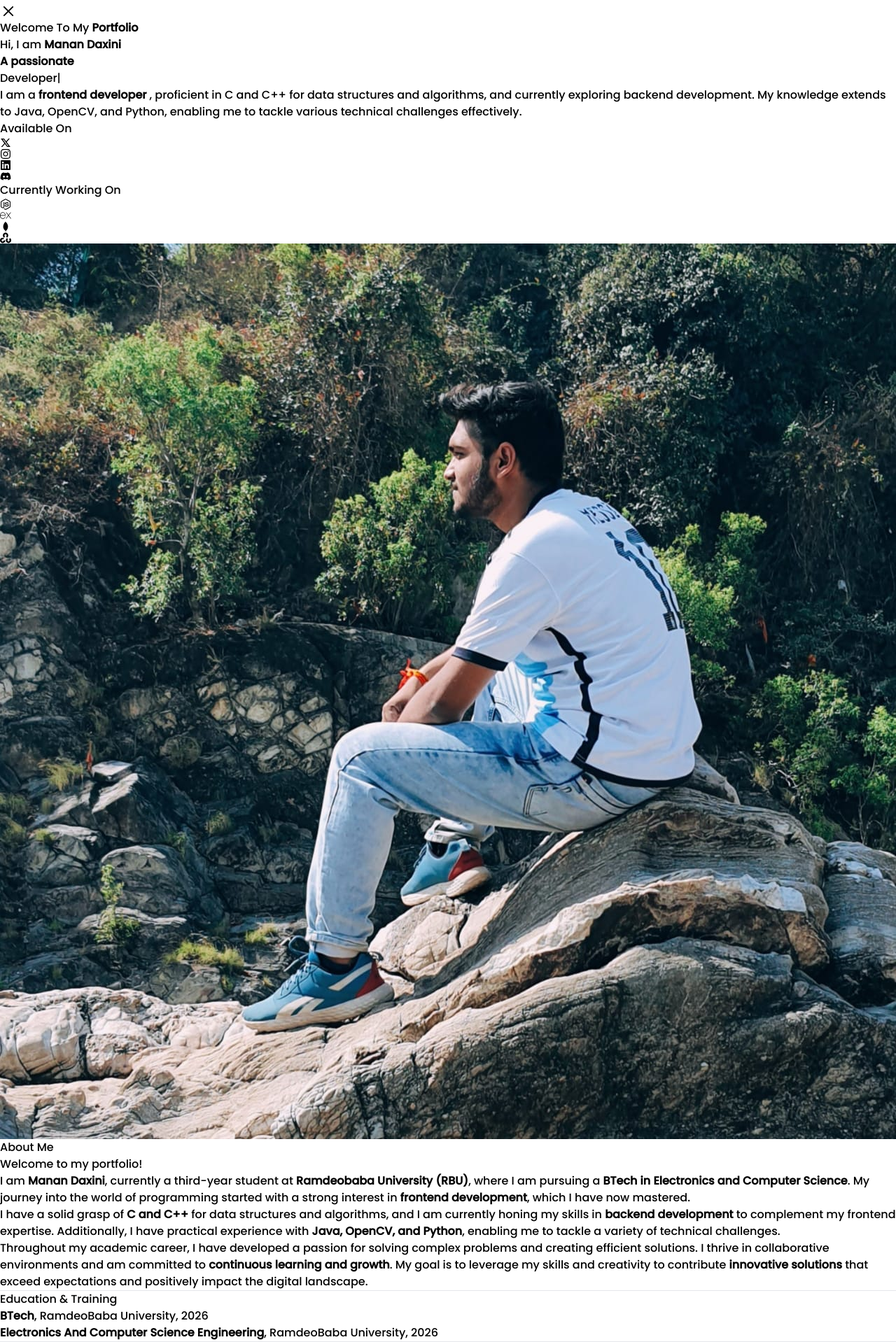
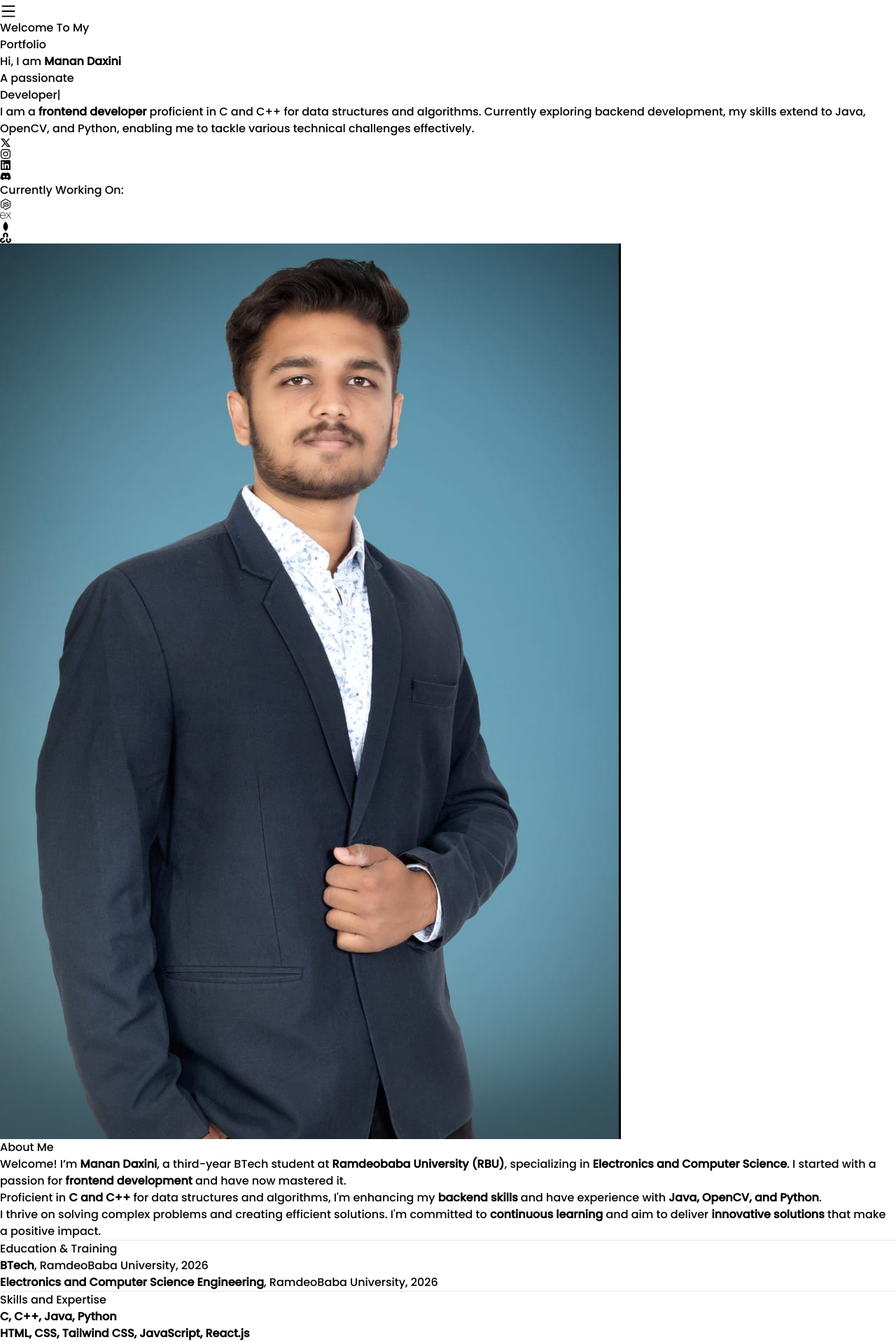
Before and after one commit to MANANDAXINI/portfolio, a React (Vite) app: page / in a window 1280 px wide. Shown: the part 1444-3362 px from the top of the page at 70% size. Built offline with nearby package versions, Linux system fonts and the light colour scheme.

Commit message:
not final

```diff
--- a/src/components/About.jsx
+++ b/src/components/About.jsx
@@ -4,14 +4,13 @@ function About() {
       <div>
         <h1 className="text-4xl font-bold text-blue-800 mb-5">About Me</h1>
         <p className="text-gray-800 leading-relaxed">
-          Welcome to my portfolio! <br />
-          I am <strong className="text-blue-600">Manan Daxini</strong>, currently a third-year student at <strong className="text-blue-600">Ramdeobaba University (RBU)</strong>, where I am pursuing a <strong className="text-blue-600">BTech in Electronics and Computer Science</strong>. My journey into the world of programming started with a strong interest in <strong className="text-blue-600">frontend development</strong>, which I have now mastered.
+          Welcome! I’m <strong className="text-blue-600">Manan Daxini</strong>, a third-year BTech student at <strong className="text-blue-600">Ramdeobaba University (RBU)</strong>, specializing in <strong className="text-blue-600">Electronics and Computer Science</strong>. I started with a passion for <strong className="text-blue-600">frontend development</strong> and have now mastered it.
         </p>
         <p className="text-gray-800 leading-relaxed pt-3">
-          I have a solid grasp of <strong className="text-red-600">C and C++</strong> for data structures and algorithms, and I am currently honing my skills in <strong className="text-green-600">backend development</strong> to complement my frontend expertise. Additionally, I have practical experience with <strong className="text-purple-600">Java, OpenCV, and Python</strong>, enabling me to tackle a variety of technical challenges.
+          Proficient in <strong className="text-red-600">C and C++</strong> for data structures and algorithms, I'm enhancing my <strong className="text-green-600">backend skills</strong> and have experience with <strong className="text-purple-600">Java, OpenCV, and Python</strong>.
         </p>
         <p className="text-gray-800 leading-relaxed pt-3">
-          Throughout my academic career, I have developed a passion for solving complex problems and creating efficient solutions. I thrive in collaborative environments and am committed to <strong className="text-teal-600">continuous learning and growth</strong>. My goal is to leverage my skills and creativity to contribute <strong className="text-orange-600">innovative solutions</strong> that exceed expectations and positively impact the digital landscape.
+          I thrive on solving complex problems and creating efficient solutions. I'm committed to <strong className="text-teal-600">continuous learning</strong> and aim to deliver <strong className="text-orange-600">innovative solutions</strong> that make a positive impact.
         </p>
 
         <hr className="my-6 border-t-2 border-black" />
@@ -20,7 +19,7 @@ function About() {
           <h1 className="text-blue-800 font-semibold mb-2">Education & Training</h1>
           <ul className="list-disc list-inside ml-4 text-gray-800">
             <li><strong className="text-blue-600">BTech</strong>, RamdeoBaba University, 2026</li>
-            <li><strong className="text-blue-600">Electronics And Computer Science Engineering</strong>, RamdeoBaba University, 2026</li>
+            <li><strong className="text-blue-600">Electronics and Computer Science Engineering</strong>, RamdeoBaba University, 2026</li>
           </ul>
         </div>
 
@@ -29,11 +28,10 @@ function About() {
         <div className="mb-8">
           <h1 className="text-blue-800 font-semibold mb-2">Skills and Expertise</h1>
           <ul className="list-disc list-inside ml-4 text-gray-800">
-            <li><strong className="text-red-600">Proficient in C, C++, JAVA, PYTHON</strong></li>
-            <li><strong className="text-green-600">Experienced with HTML, CSS, TAILWIND CSS, JAVASCRIPT, REACT-JS</strong></li>
-            <li><strong className="text-purple-600">Strong grasp of OPEN CV, FIGMA</strong></li>
-            <li>Excellent problem-solving skills</li>
-            <li>Strong communication skills</li>
+            <li><strong className="text-red-600">C, C++, Java, Python</strong></li>
+            <li><strong className="text-green-600">HTML, CSS, Tailwind CSS, JavaScript, React.js</strong></li>
+            <li><strong className="text-purple-600">OpenCV, Figma</strong></li>
+            <li>Problem-solving and communication</li>
           </ul>
         </div>
 
@@ -42,7 +40,7 @@ function About() {
         <div className="mb-8">
           <h1 className="text-blue-800 font-semibold mb-2">Professional Experience</h1>
           <ul className="list-disc list-inside ml-4 text-gray-800">
-            <li>Worked on various projects (provide specific examples or case studies).</li>
+            <li>Various projects (details pending).</li>
             <li>Internship at (Company Name).</li>
             <li>Developed (specific skills or products).</li>
           </ul>
@@ -53,7 +51,7 @@ function About() {
         <div className="mb-8">
           <h1 className="text-blue-800 font-semibold mb-2">Mission Statement</h1>
           <p className="text-gray-800 leading-relaxed">
-            My mission is to leverage my technical skills and creative mindset to build impactful solutions that contribute to the digital landscape. I am dedicated to continuous learning and strive to exceed expectations through innovative problem-solving and a collaborative approach to development.
+            My mission is to leverage my technical skills to create impactful solutions, continuously learn, and exceed expectations through innovative problem-solving and collaboration.
           </p>
         </div>
       </div>
--- a/src/components/Home.jsx
+++ b/src/components/Home.jsx
@@ -4,70 +4,89 @@ import { FaNodeJs } from "react-icons/fa";
 import { SiExpress, SiOpencv } from "react-icons/si";
 import { DiMongodb } from "react-icons/di";
 import { ReactTyped } from "react-typed";
+import profileImage from "../../public/profile.jpg"; // Assuming profile.jpg is in the public directory
 
 function Home() {
   return (
-    <div name="Home" className="max-w-screen-2xl container mx-auto px-4 md:px-20 my-20">
-      <div className="flex flex-col md:flex-row">
+    <div className="max-w-screen-2xl container mx-auto px-4 md:px-20 my-20">
+      <div className="flex flex-col md:flex-row items-center">
+        {/* Left Side */}
         <div className="md:w-1/2 md:mt-24 mt-12 md:order-1 order-2">
-         <span>
-            Welcome To My <strong>Portfolio</strong>
-         </span>
-          <div className="flex items-center">
-            <h1 className="text-4xl font-bold text-gray-800 pt-3 mt-3">Hi, I am <strong>Manan Daxini</strong></h1>
+          <span className="text-lg text-gray-600">Welcome To My</span>
+          <h1 className="text-4xl md:text-5xl font-bold text-gray-800 mt-2">
+            Portfolio
+          </h1>
+          <div className="flex items-center mt-4">
+            <h2 className="text-3xl md:text-4xl text-gray-800">
+              Hi, I am <strong>Manan Daxini</strong>
+            </h2>
           </div>
-          <div className="flex text-2xl md:text-4xl">
-            <h1 className="text-gray-800"> <strong>A passionate</strong></h1>{" "}
+          <div className="flex text-xl md:text-2xl text-gray-800 mt-2">
+            <h2 className="font-semibold">A passionate</h2>{" "}
             <ReactTyped
-              className="text-red-700 font-bold px-1"
+              className="text-red-700 font-bold ml-1"
               strings={["Developer", "Programmer", "Coder"]}
               typeSpeed={50}
               backSpeed={60}
               loop={true}
             />
           </div>
-          <p className="text-gray-800 text-lg mt-3 pt-3">
-            I am a <strong>frontend developer</strong> , proficient in C and C++ for data structures and algorithms, and currently exploring backend development. My knowledge extends to Java, OpenCV, and Python, enabling me to tackle various technical challenges effectively.
+          <p className="text-gray-700 text-lg mt-4">
+            I am a <strong>frontend developer</strong> proficient in C and C++
+            for data structures and algorithms. Currently exploring backend
+            development, my skills extend to Java, OpenCV, and Python, enabling
+            me to tackle various technical challenges effectively.
           </p>
-          <div className="flex space-x-5 py-6 mt-5">
-            <div>
-              <h3 className="text-xl font-bold text-gray-700">Available On</h3>
-              <ul className="flex space-x-5 py-1">
-                <li>
-                  <a href="https://twitter.com/daxini_manan?t=5mZELgT5f1VKEDT74XvzrA&s=08" target="_blank">
-                    <RiTwitterXLine className="text-2xl cursor-pointer hover:scale-110 hover:text-3xl duration-200" />
-                  </a>
-                </li>
-                <li>
-                  <a href="https://www.instagram.com/manan_daxini25/?hl=en" target="_blank">
-                    <FaInstagram className="text-2xl cursor-pointer hover:scale-110 hover:text-3xl duration-200" />
-                  </a>
-                </li>
-                <li>
-                  <a href="https://www.linkedin.com/in/manan-daxini-180b69247/" target="_blank">
-                    <FaLinkedin className="text-2xl cursor-pointer hover:scale-110 hover:text-3xl duration-200" />
-                  </a>
-                </li>
-                <li>
-                  <a href="https://discord.com/channels/@me" target="_blank">
-                    <FaDiscord className="text-2xl cursor-pointer hover:scale-110 hover:text-3xl duration-200" />
-                  </a>
-                </li>
-              </ul>
-            </div>
-            <div>
-              <h3 className="text-xl font-bold  mx-4 text-gray-700">Currently Working On</h3>
-              <div className="flex space-x-5 mx-4 py-1">
-                <FaNodeJs className="text-2xl hover:scale-110 hover:text-3xl duration-200 rounded-full border-[2px]" />
-                <SiExpress className="text-2xl hover:scale-110 duration-200 hover:text-3xl rounded-full border-[2px]" />
-                <DiMongodb className="text-2xl hover:scale-110 duration-200 hover:text-3xl rounded-full border-[2px]" />
-                <SiOpencv className="text-2xl hover:scale-110 duration-200 hover:text-3xl rounded-full border-[2px]" />
-              </div>
-            </div>
+          {/* Social Icons */}
+          <div className="flex space-x-6 mt-6">
+            <a
+              href="https://twitter.com/daxini_manan?t=5mZELgT5f1VKEDT74XvzrA&s=08"
+              target="_blank"
+              rel="noopener noreferrer"
+            >
+              <RiTwitterXLine className="text-4xl text-gray-600 hover:text-blue-500 transition duration-200 cursor-pointer" />
+            </a>
+            <a
+              href="https://www.instagram.com/manan_daxini25/?hl=en"
+              target="_blank"
+              rel="noopener noreferrer"
+            >
+              <FaInstagram className="text-4xl text-gray-600 hover:text-blue-500 transition duration-200 cursor-pointer" />
+            </a>
+            <a
+              href="https://www.linkedin.com/in/manan-daxini-180b69247/"
+              target="_blank"
+              rel="noopener noreferrer"
+            >
+              <FaLinkedin className="text-4xl text-gray-600 hover:text-blue-500 transition duration-200 cursor-pointer" />
+            </a>
+            <a
+              href="https://discord.com/channels/@me"
+              target="_blank"
+              rel="noopener noreferrer"
+            >
+              <FaDiscord className="text-4xl text-gray-600 hover:text-blue-500 transition duration-200 cursor-pointer" />
+            </a>
+          </div>
+          {/* Technologies */}
+          <div className="flex items-center space-x-4 mt-6">
+            <h3 className="text-xl md:text-2xl font-semibold text-gray-700">
+              Currently Working On:
+            </h3>
+            <FaNodeJs className="text-4xl text-gray-600 hover:text-blue-500 transition duration-200 cursor-pointer" />
+            <SiExpress className="text-4xl text-gray-600 hover:text-blue-500 transition duration-200 cursor-pointer" />
+            <DiMongodb className="text-4xl text-gray-600 hover:text-blue-500 transition duration-200 cursor-pointer" />
+            <SiOpencv className="text-4xl text-gray-600 hover:text-blue-500 transition duration-200 cursor-pointer" />
           </div>
         </div>
-        <div className="md:w-1/2 md:ml-52 md:mt-20 mt-8 order-1">
-          <img src="manan.jpg" className="rounded-full w-[470px] h-[460px]" alt="Manan Daxini" />
+
+        {/* Right Side */}
+        <div className="md:w-1/2 md:mt-0 mt-8 order-1 flex justify-center">
+          <img
+            src={profileImage}
+            className="rounded-full w-[450px] h-[450px] md:w-[450px] md:h-[450px] pt-7  object-fill"
+            alt="Manan Daxini"
+          />
         </div>
       </div>
     </div>
--- a/src/components/Navbar.jsx
+++ b/src/components/Navbar.jsx
@@ -6,6 +6,7 @@ import { Link } from "react-scroll";
 
 const Navbar = () => {
   const [menu, setMenu] = useState(false);
+  const [activeLink, setActiveLink] = useState("Home"); // State to track active link
   const navItems = [
     { id: 1, text: "Home" },
     { id: 2, text: "About" },
@@ -14,61 +15,69 @@ const Navbar = () => {
     { id: 5, text: "Contact" },
   ];
 
+  const handleSetActiveLink = (text) => {
+    setActiveLink(text);
+    setMenu(false); // Close menu on mobile after clicking a link
+  };
+
   return (
-        <>
     <div className="max-w-screen-2xl container mx-auto px-4 md:px-20 shadow-md fixed left-0 right-0 top-0 z-50 bg-white">
       <div className="flex justify-between h-16 items-center">
-                    <div className="flex space-x-2">
-                        <img src={photo2} className="h-16 w-16 rounded-full" alt="Profile" />
+        <div className="flex space-x-2 items-center">
+          <img src={photo2} className="h-12 w-12 rounded-full object-cover" alt="Profile" />
+          <div>
             <h1 className="font-semibold text-xl cursor-pointer">
               Manan
-                            <p className="text-sm">Web Developer</p>
             </h1>
+            <p className="text-sm text-gray-600">Web Developer</p>
           </div>
-                    {/* desktop */}
-                    <div>
-                        <ul className="hidden md:flex space-x-8">
+        </div>
+        {/* Desktop Menu */}
+        <ul className="hidden md:flex space-x-8 items-center">
           {navItems.map(({ id, text }) => (
-                                <li className="hover:scale-105 duration-200 cursor-pointer" key={id}>
-
+            <li
+              key={id}
+              className="relative cursor-pointer"
+            >
               <Link
                 to={text}
                 smooth={true}
                 duration={500}
                 offset={-70}
-                    activeClass="active"
+                activeClass={text === "Contact" ? "text-blue-500 font-semibold" : activeLink === text ? "text-blue-500 font-semibold" : "text-gray-600 font-semibold"}
+                className={`pb-1 transition duration-300 hover:text-blue-500 hover:scale-105 ${activeLink === text && "text-blue-500 font-semibold"}`}
+                onClick={() => handleSetActiveLink(text)}
               >
                 {text}
               </Link>
-
-
-
-
-
             </li>
           ))}
         </ul>
-                        <div onClick={() => setMenu(!menu)} className="md:hidden">
-                            {menu ? <AiOutlineMenu size={24}/> : <RxCross2 size={24} /> }
+        {/* Mobile Menu Toggle */}
+        <div
+          onClick={() => setMenu(!menu)}
+          className="md:hidden cursor-pointer"
+        >
+          {menu ? <RxCross2 size={24} /> : <AiOutlineMenu size={24} />}
         </div>
       </div>
-                </div>
-                {/* mobile */}
+      {/* Mobile Menu */}
       {menu && (
-          <div className="bg-white">
-            <ul className="md:hidden flex flex-col h-screen items-center justify-center space-y-3 text-xl">
+        <div className="bg-white md:hidden">
+          <ul className="flex flex-col items-center space-y-5 text-xl pt-5 pb-10">
             {navItems.map(({ id, text }) => (
               <li
-                  className="hover:scale-105 duration-200 font-semibold cursor-pointer"
                 key={id}
+                className="relative cursor-pointer"
               >
                 <Link
-                    onClick={() => setMenu(!menu)}
+                  onClick={() => handleSetActiveLink(text)}
                   to={text}
                   smooth={true}
                   duration={500}
                   offset={-70}
-                    activeClass="active"
+                  activeClass={text === "Contact" ? "text-blue-500 font-semibold" : activeLink === text ? "text-blue-500 font-semibold" : "text-gray-600 font-semibold"}
+                  className={`pb-1 transition duration-300 hover:text-blue-500 hover:scale-105 ${activeLink === text && "text-blue-500 font-semibold"}`}
                 >
                   {text}
                 </Link>
@@ -78,7 +87,6 @@ const Navbar = () => {
         </div>
       )}
     </div>
-        </>
   );
 };
 
```
Also changed, not shown: public/profile.jpg (added). Lines whose indentation alone changed are shown as unchanged.
